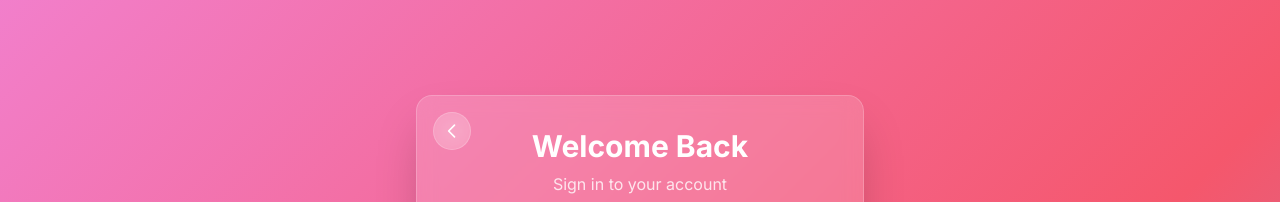
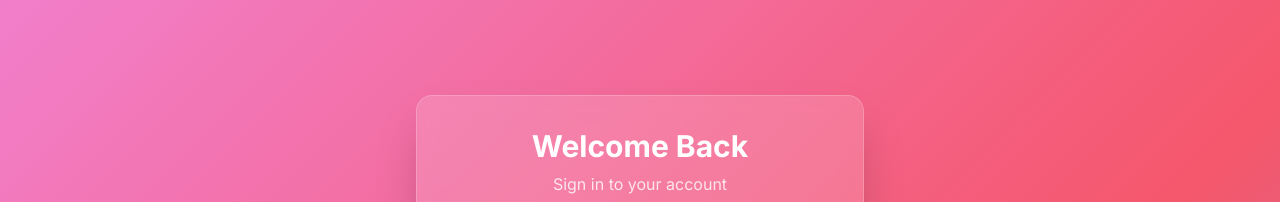
Before and after one commit to roushan-sheik/ocean_get_auth, a Next.js app: page /login in a window 1280 px wide. Shown: the top 202 px of the page. Built offline with nearby package versions, Linux system fonts and the light colour scheme.

Commit message:
[fix]: logout reload issue

```diff
--- a/app/dashboard/page.tsx
+++ b/app/dashboard/page.tsx
@@ -30,7 +30,7 @@ export default function DashboardPage() {
 
   const fetchUserData = async () => {
     try {
-      // Fixed: Call our own API route instead of the external API directly
+      // Fixed: Call our own API route instead of external API directly
       const response = await fetch("/api/user");
       const data = await response.json();
 
@@ -52,12 +52,17 @@ export default function DashboardPage() {
         method: "POST",
       });
 
+      // Debug: Log the response
+      console.log("Logout response:", response);
+
       if (response.ok) {
-        router.push("/login");
+        // Use window.location.href for more reliable navigation
+        setTimeout(() => (window.location.href = "/"), 300);
       } else {
         throw new Error("Logout failed");
       }
     } catch (err) {
+      console.error("Logout error:", err);
       setError(err instanceof Error ? err.message : "Logout failed");
     }
   };
--- a/app/login/page.tsx
+++ b/app/login/page.tsx
@@ -54,27 +54,6 @@ export default function LoginPage() {
   return (
     <div className="min-h-screen gradient-bg flex items-center justify-center p-4">
       <div className="glass max-w-md w-full rounded-2xl p-8 shadow-2xl relative">
-        {/* Top-Left Arrow Button */}
-        <Link
-          href="/"
-          className="absolute top-4 left-4 glass p-2 rounded-full text-white hover:bg-white/20 focus:outline-none focus:ring-2 focus:ring-white/50 transition-all duration-300"
-          aria-label="Go back to home"
-        >
-          <svg
-            className="w-5 h-5"
-            fill="none"
-            stroke="currentColor"
-            viewBox="0 0 24 24"
-          >
-            <path
-              strokeLinecap="round"
-              strokeLinejoin="round"
-              strokeWidth={2}
-              d="M15 19l-7-7 7-7"
-            />
-          </svg>
-        </Link>
-
         <div className="text-center mb-8">
           <h1 className="text-3xl font-bold text-white mb-2">Welcome Back</h1>
           <p className="text-white/80">Sign in to your account</p>
```
